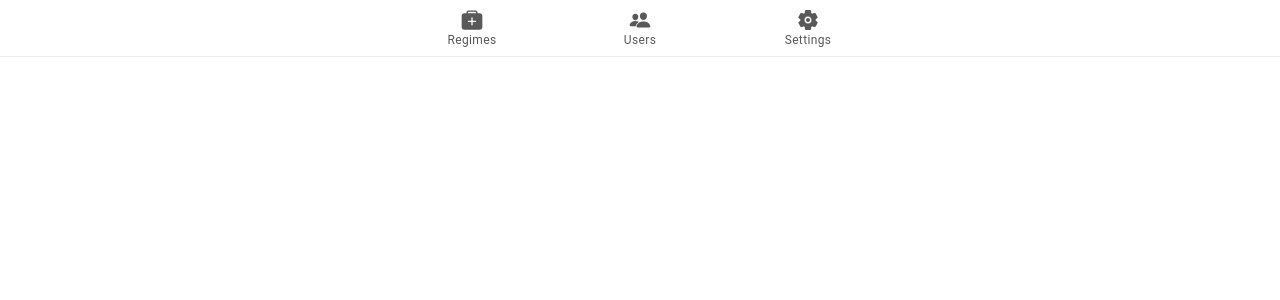
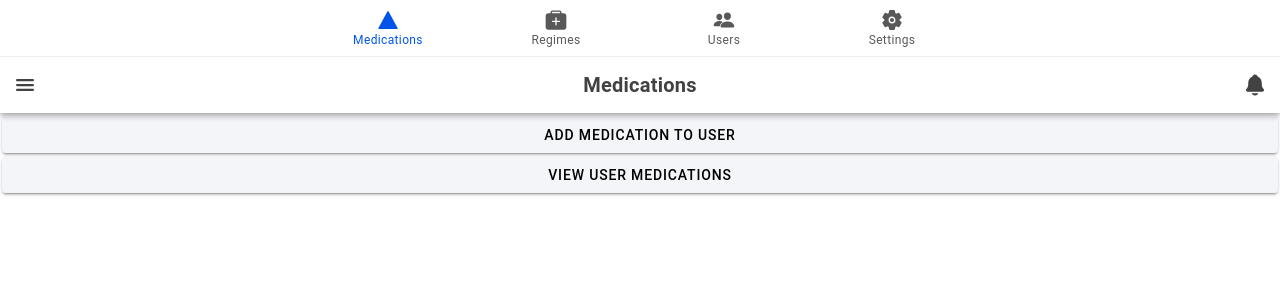
Before and after one commit to Mayv-dev/PharmaCube, a React (Vite) app in the folder pharmacist_app/Pharmacube/: page /medications in a window 1280 px wide. Shown: the top 300 px of the page. Built offline with nearby package versions, Linux system fonts and the light colour scheme.

Commit message:
Add medication pages, with basic add page states

```diff
--- a/pharmacist_app/Pharmacube/src/App.tsx
+++ b/pharmacist_app/Pharmacube/src/App.tsx
@@ -10,7 +10,7 @@ import {
   setupIonicReact
 } from '@ionic/react';
 import { IonReactRouter } from '@ionic/react-router';
-import { medkit, people, settings } from 'ionicons/icons'; // Icons for the tabs
+import { medkit, people, settings, triangle } from 'ionicons/icons'; // Icons for the tabs
 
 import Regimes from './pages/Regimes'; // Medications Tab
 import Users from './pages/Users'; // Users Tab
@@ -34,6 +34,9 @@ import '@ionic/react/css/display.css';
 
 /* Theme variables */
 import './theme/variables.css';
+import Medications from './pages/Medications';
+import MedicationAddPage from './pages/Medications Subpages/MedicationAddPage';
+import MedicationViewPage from './pages/Medications Subpages/MedicationViewPage';
 
 setupIonicReact();
 
@@ -42,6 +45,15 @@ const App: React.FC = () => (
     <IonReactRouter>
       <IonTabs>
         <IonRouterOutlet>
+          <Route exact path="/medications">
+            <Medications />
+          </Route>
+          <Route exact path="/medicationAddPage">
+            <MedicationAddPage />
+          </Route>
+          <Route exact path="/medicationViewPage">
+            <MedicationViewPage />
+          </Route>
           <Route exact path="/regimes">
             <Regimes />
           </Route>
@@ -58,6 +70,10 @@ const App: React.FC = () => (
 
         {/* Tab Bar */}
         <IonTabBar slot="top">
+          <IonTabButton tab="medications" href="/medications">
+            <IonIcon icon={triangle} />
+            <IonLabel>Medications</IonLabel>
+          </IonTabButton>
           <IonTabButton tab="regimes" href="/regimes">
             <IonIcon icon={medkit} />
             <IonLabel>Regimes</IonLabel>
--- /dev/null
+++ b/pharmacist_app/Pharmacube/src/pages/Medications Subpages/MedicationAddPage.tsx
@@ -0,0 +1,40 @@
+import { useState } from 'react';
+import { IonButton, IonContent, IonPage, IonSelect, IonSelectOption} from '@ionic/react';
+import LowerToolbar from '../../components/LowerToolbar';
+import '../../styles/Medication Subpages/MedicationAddPage.css';
+
+const MedicationAddPage: React.FC = () => {
+  const [user, setUser] = useState('User');
+  const [medication, setMedication] = useState('Medication');
+  const [dosage, setDosage] = useState('');
+  return(
+    <IonPage>
+
+      <LowerToolbar title='Add a Medication'/>
+
+      <IonContent>
+        <IonSelect placeholder='Users' onIonChange={e => setUser(e.target.value)}>
+          <IonSelectOption>TEST Duffy</IonSelectOption>
+          <IonSelectOption>TEST Murphy</IonSelectOption>
+          <IonSelectOption>TEST McMahon</IonSelectOption>
+        </IonSelect>
+        <IonSelect placeholder='Medications' onIonChange={e => setMedication(e.target.value)}>
+          <IonSelectOption>TEST Ibuprofen</IonSelectOption>
+          <IonSelectOption>TEST Sertraline</IonSelectOption>
+          <IonSelectOption>TEST Multivitamin</IonSelectOption>
+        </IonSelect>
+        <IonSelect placeholder='Dosage' onIonChange={e => setDosage(e.target.value)}>
+          <IonSelectOption>TEST 50mg</IonSelectOption>
+          <IonSelectOption>TEST 100mg</IonSelectOption>
+          <IonSelectOption>TEST 200mg</IonSelectOption>
+        </IonSelect>
+        <IonButton>
+          Give {user} {medication}
+        </IonButton>
+      </IonContent>
+
+    </IonPage>
+  );
+}
+
+export default MedicationAddPage;
--- /dev/null
+++ b/pharmacist_app/Pharmacube/src/pages/Medications Subpages/MedicationViewPage.tsx
@@ -0,0 +1,19 @@
+import { IonContent, IonPage} from '@ionic/react';
+import LowerToolbar from '../../components/LowerToolbar';
+import '../../styles/Medication Subpages/MedicationViewPage.css';
+
+const MedicationViewPage: React.FC = () => {
+  return (
+    <IonPage>
+
+      <LowerToolbar title='View Medications'/>
+
+      <IonContent>
+
+      </IonContent>
+
+    </IonPage>
+  );
+};
+
+export default MedicationViewPage;
--- /dev/null
+++ b/pharmacist_app/Pharmacube/src/pages/Medications.tsx
@@ -0,0 +1,27 @@
+import { IonButton, IonCard, IonContent, IonHeader, IonPage, IonRouterLink, IonTitle, IonToolbar } from '@ionic/react';
+//import ExploreContainer from '../components/ExploreContainer';
+import LowerToolbar from '../components/LowerToolbar';
+import '../styles/Medications.css';
+
+const Medications: React.FC = () => {
+  return (
+    <IonPage>
+      <LowerToolbar title='Medications'/>
+
+  		<IonContent>
+		  <IonRouterLink routerLink='/medicationAddPage'>
+			<IonButton expand="block" className='ScheduleButtons' color="light">
+				Add Medication To User
+			</IonButton>
+		</IonRouterLink>
+		<IonRouterLink routerLink='/medicationViewPage'>
+			<IonButton expand="block" className='ScheduleButtons' color="light">
+				View User Medications
+			</IonButton>
+		</IonRouterLink>
+		</IonContent>
+    </IonPage>
+  );
+};
+
+export default Medications;
--- a/pharmacist_app/Pharmacube/src/pages/Notifications.tsx
+++ b/pharmacist_app/Pharmacube/src/pages/Notifications.tsx
@@ -3,6 +3,7 @@ import {
   IonContent,
 } from '@ionic/react';
 import LowerToolbar from '../components/LowerToolbar';
+import '../styles/Notifications.css';
 
 const Notifications: React.FC = () => (
 	<IonPage>
--- a/pharmacist_app/Pharmacube/src/pages/Regimes.tsx
+++ b/pharmacist_app/Pharmacube/src/pages/Regimes.tsx
@@ -42,7 +42,7 @@ const Regimes = () => {
   return (
     <IonPage>
 
-      <LowerToolbar title="Medications"/>
+      <LowerToolbar title="Regimes"/>
 
       <IonContent className="ion-padding">
         <IonItem>
--- a/pharmacist_app/Pharmacube/src/pages/Settings.tsx
+++ b/pharmacist_app/Pharmacube/src/pages/Settings.tsx
@@ -1,5 +1,6 @@
 import { IonContent, IonPage} from '@ionic/react';
 import LowerToolbar from '../components/LowerToolbar';
+import '../styles/Settings.css';
 
 const Settings: React.FC = () => (
   <IonPage>
```
Also changed, not shown: pharmacist_app/Pharmacube/src/styles/Medication Subpages/MedicationAddPage.css (added), pharmacist_app/Pharmacube/src/styles/Medication Subpages/MedicationViewPage.css (added), pharmacist_app/Pharmacube/src/styles/Medications.css (added), pharmacist_app/Pharmacube/src/styles/Notifications.css (added), pharmacist_app/Pharmacube/src/styles/Settings.css (added).
